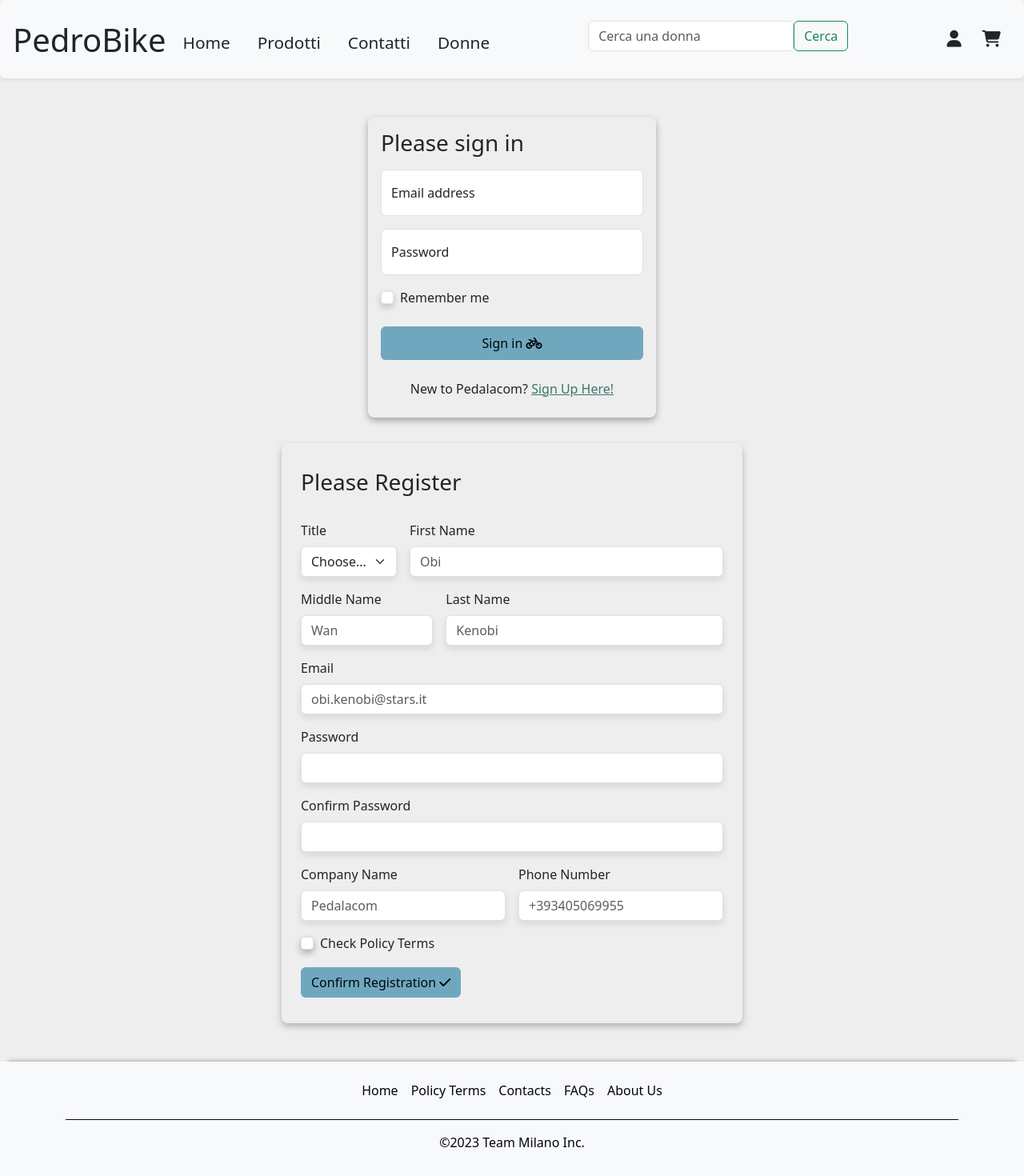
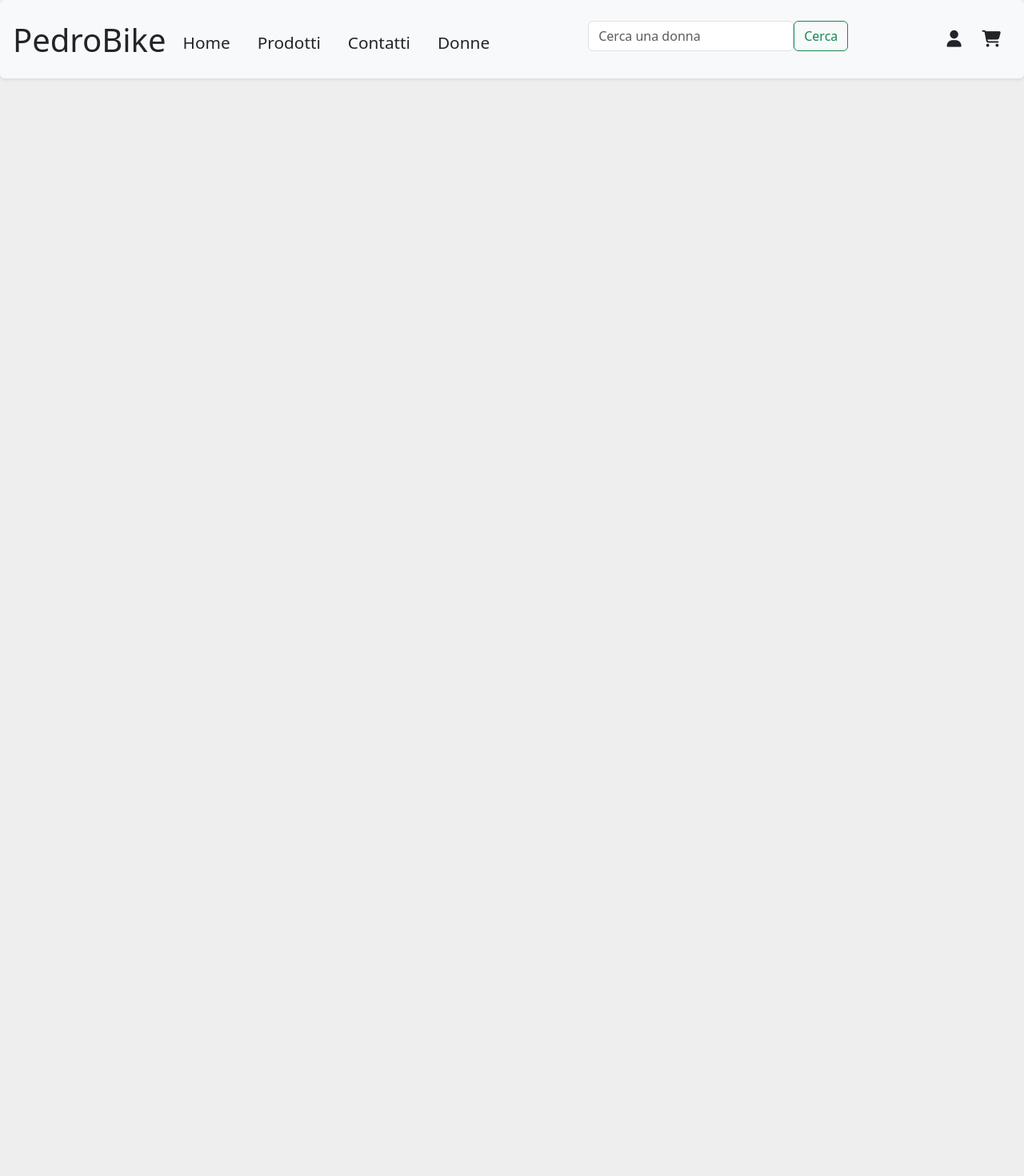
Before and after one commit to Tony-Torre/pedalacom_front-end, an Angular app in the folder pedalacomApp/: page / in a window 1280 px wide. Shown: the top 1470 px of the page at 80% size. After the commit the page ends 800 px from the top, so only its background shows below. Built offline with nearby package versions, Linux system fonts and the light colour scheme.

Commit message:
removed compnents from component

```diff
--- a/pedalacomApp/src/app/app.component.html
+++ b/pedalacomApp/src/app/app.component.html
@@ -1,4 +1 @@
 <app-navbar></app-navbar>
-<app-login></app-login>
-<app-register></app-register>
-<app-footer></app-footer>
```
